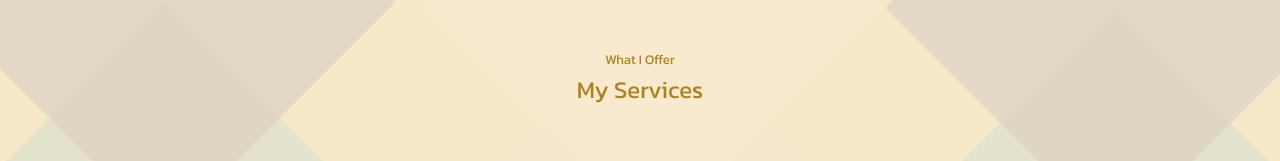
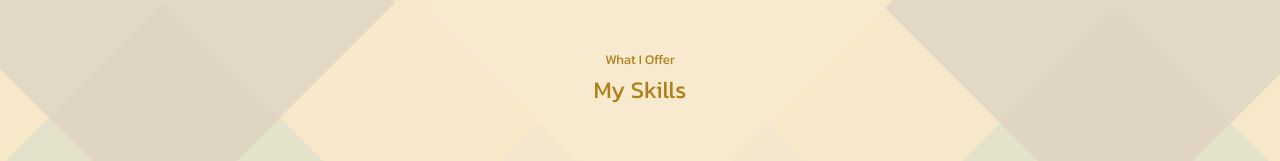
Before and after one commit to siegfred14/portfolio, a React (Create React App) app: page / in a window 1280 px wide. Shown: the part 2756-2917 px from the top of the page. Built offline with nearby package versions, Linux system fonts and the light colour scheme; a web font is replaced by a local one.

Commit message:
emailjs installed

```diff
--- a/package.json
+++ b/package.json
@@ -3,9 +3,11 @@
   "version": "0.1.0",
   "private": true,
   "dependencies": {
+    "@emailjs/browser": "^3.7.0",
     "@testing-library/jest-dom": "^5.16.4",
     "@testing-library/react": "^13.3.0",
     "@testing-library/user-event": "^13.5.0",
+    "emailjs-com": "^3.2.0",
     "react": "^18.2.0",
     "react-dom": "^18.2.0",
     "react-icons": "^4.4.0",
--- a/src/components/skills/Skills.js
+++ b/src/components/skills/Skills.js
@@ -18,7 +18,7 @@ export const Skills = () => {
   return (
     <section id="skills">
       <h5>What I Offer</h5>
-      <h2>My Services</h2>
+      <h2>My Skills</h2>
 
       <div className="container skills_container">
         <div className="skill_box html5">
```
Also changed, not shown: 1 other file (tests, documents, lock files or other folders).
